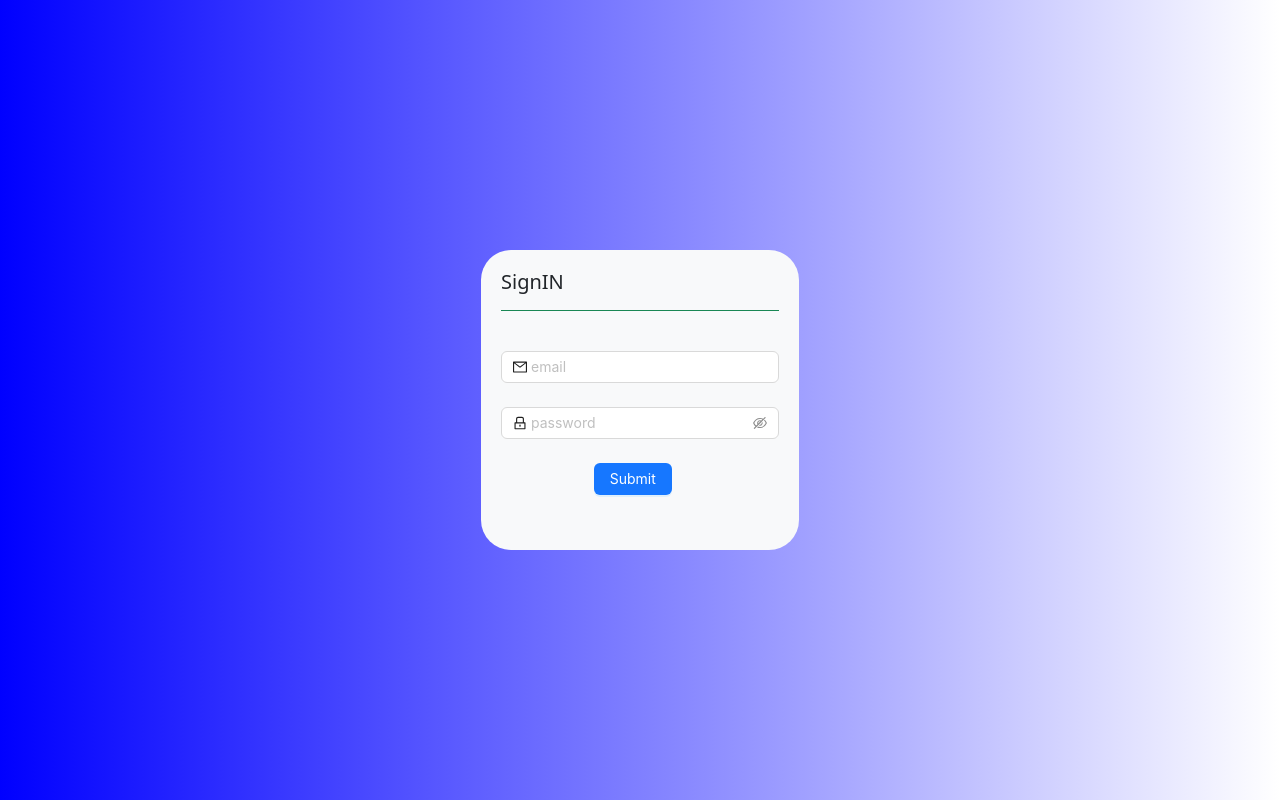
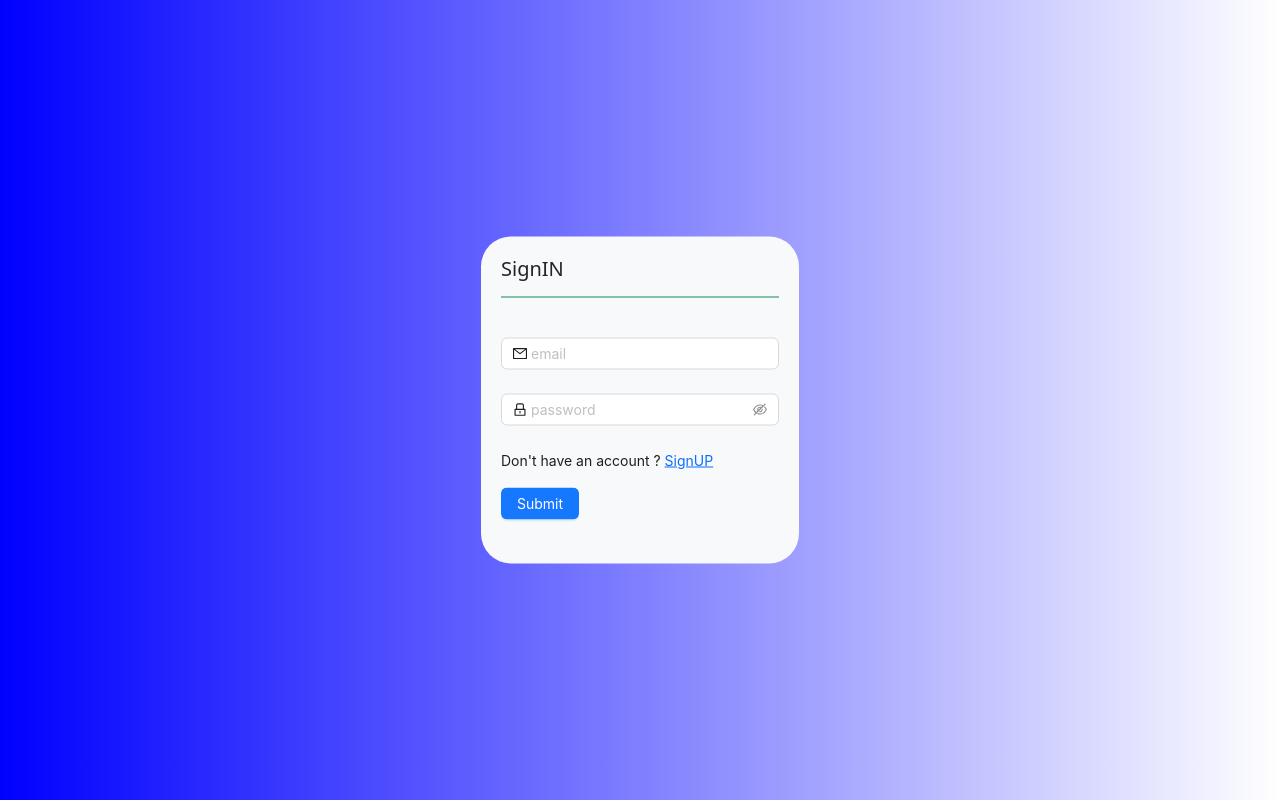
Before and after one commit to BalavigneshRajasekar/URL-shortner-application, a React (Vite) app in the folder Frontend/: page /login in a window 1280 px wide. Built offline with nearby package versions, Linux system fonts and the light colour scheme.

Commit message:
login created

```diff
--- a/Frontend/src/components/Login.jsx
+++ b/Frontend/src/components/Login.jsx
@@ -1,7 +1,9 @@
+/* eslint-disable react/no-unescaped-entities */
 /* eslint-disable no-unused-vars */
 import React from "react";
 import { Form, Input, Button, Checkbox, Image } from "antd";
 import { MailOutlined, LockOutlined, UserOutlined } from "@ant-design/icons";
+import { Link } from "react-router-dom";
 
 function Login() {
   const onFinish = (values) => {
@@ -56,12 +58,13 @@ function Login() {
             />
           </Form.Item>
 
-          <Form.Item
-            wrapperCol={{
-              offset: 8,
-              span: 16,
-            }}
-          >
+          <Form.Item>
+            <p>
+              Don't have an account ?{" "}
+              <Link className="link-style-none" to={"/register"}>
+                SignUP
+              </Link>
+            </p>
             <Button type="primary" htmlType="submit">
               Submit
             </Button>
```
